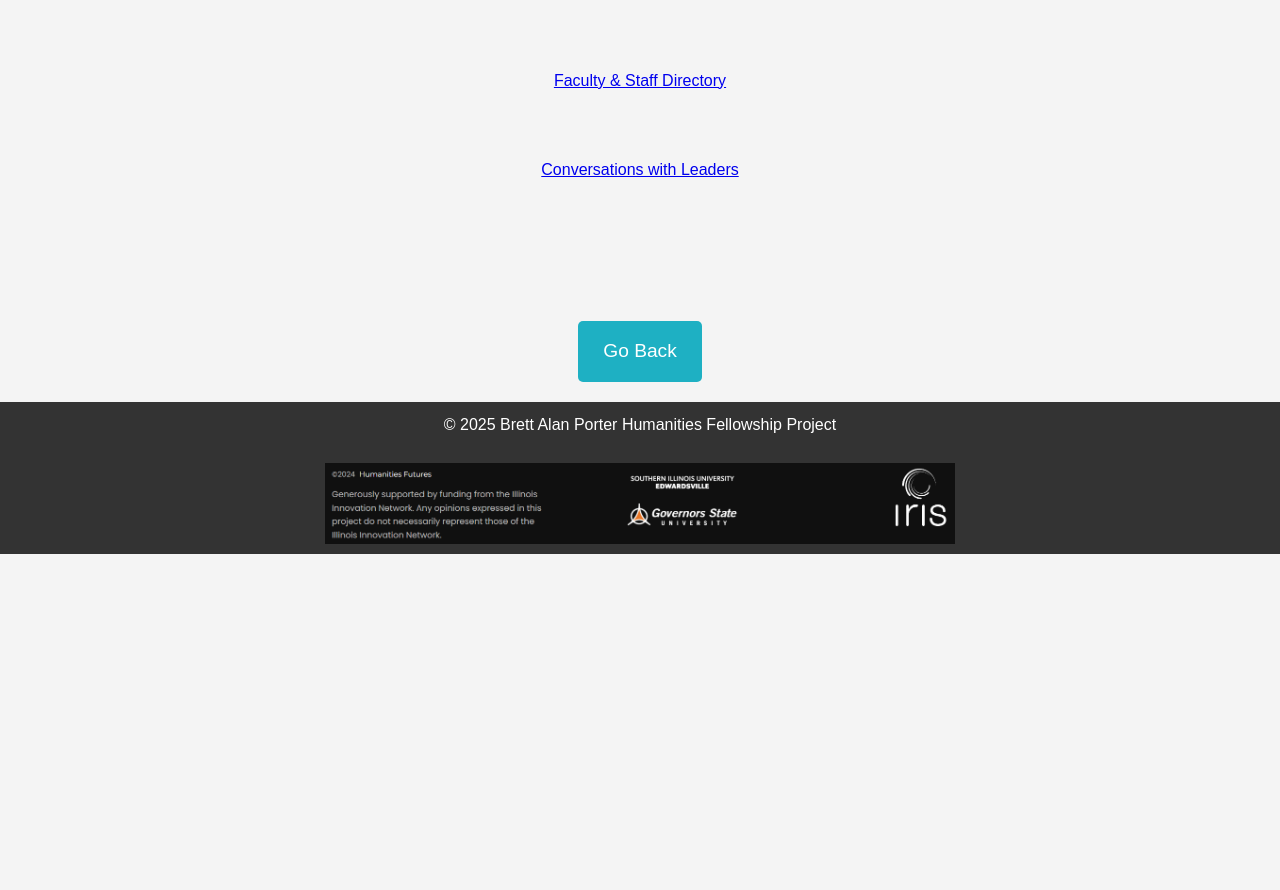
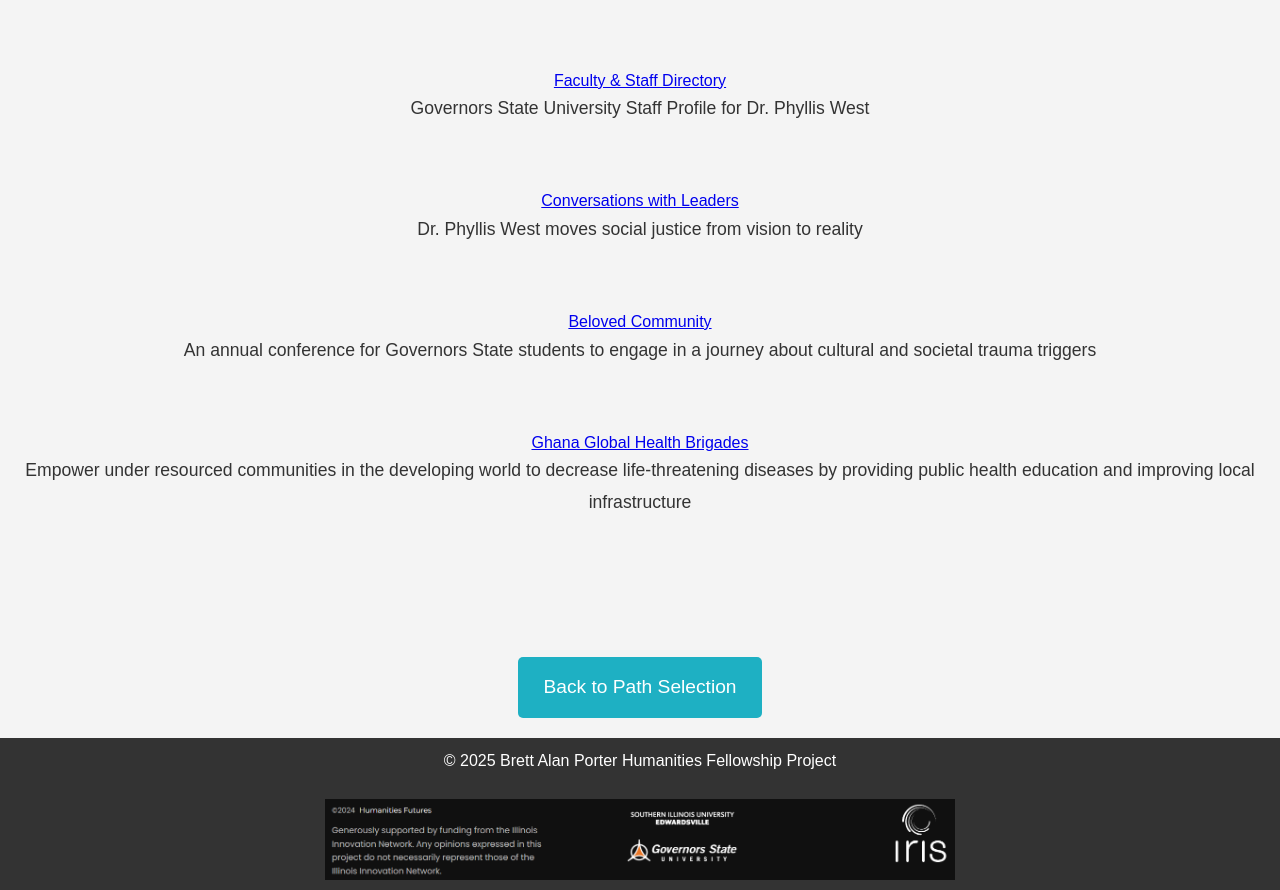
Before and after one commit to BrettAlanPorter7/DHFP25, a website: page philosophy-ethics.html in a window 1280 px wide. Shown: the part 655-1545 px from the top of the page. Before the commit the page ends 1209 px from the top, so only its background shows below. Drawn offline with Linux system fonts and the light colour scheme.

Commit message:
Updates to add details to each path selection page

```diff
--- a/philosophy-ethics.html
+++ b/philosophy-ethics.html
@@ -32,12 +32,20 @@
             <iframe width="560" height="315" src="https://www.youtube.com/embed/L2GI_Wog0Ug?si=-y4vDX2OktSx8YnB" title="YouTube video player" frameborder="0" allow="accelerometer; autoplay; clipboard-write; encrypted-media; gyroscope; picture-in-picture; web-share" referrerpolicy="strict-origin-when-cross-origin" allowfullscreen></iframe>
             <p>     <br>     <br>     </p>
             <a href="https://www.govst.edu/Site_Navigation/Contact/Directory/pwest/" target="_blank">Faculty & Staff Directory</a>
+            <p>Governors State University Staff Profile for Dr. Phyllis West</p>
             <p>     <br>     <br>     </p>
             <a href="https://gsunews.govst.edu/dr-phyllis-west-moving-social-justice-from-vision-to-reality/" target="_blank">Conversations with Leaders</a>
+            <p>Dr. Phyllis West moves social justice from vision to reality</p>
+            <p>     <br>     <br>     </p>
+            <a href="https://claumbracocms.azurewebsites.net/news/articles/becoming-the-beloved-community-2023/" target="_blank">Beloved Community</a>
+            <p>An annual conference for Governors State students to engage in a journey about cultural and societal trauma triggers</p>
+            <p>     <br>     <br>     </p>
+            <a href="https://www.govst.edu/service-learning-abroad/" target="_blank">Ghana Global Health Brigades</a>
+            <p>Empower under resourced communities in the developing world to decrease life-threatening diseases by providing public health education and improving local infrastructure</p>
             <p>     <br>     <br>     </p>
         </section>
         <br>
-        <a href="path-selection.html" class="cta-button">Go Back</a>
+        <a href="path-selection.html" class="cta-button">Back to Path Selection</a>
     </main>
 
     <footer>
```
Also changed, not shown: arts.html (+3 -1 lines), literature.html (+5 -1 lines), technology.html (+9 -1 lines).
